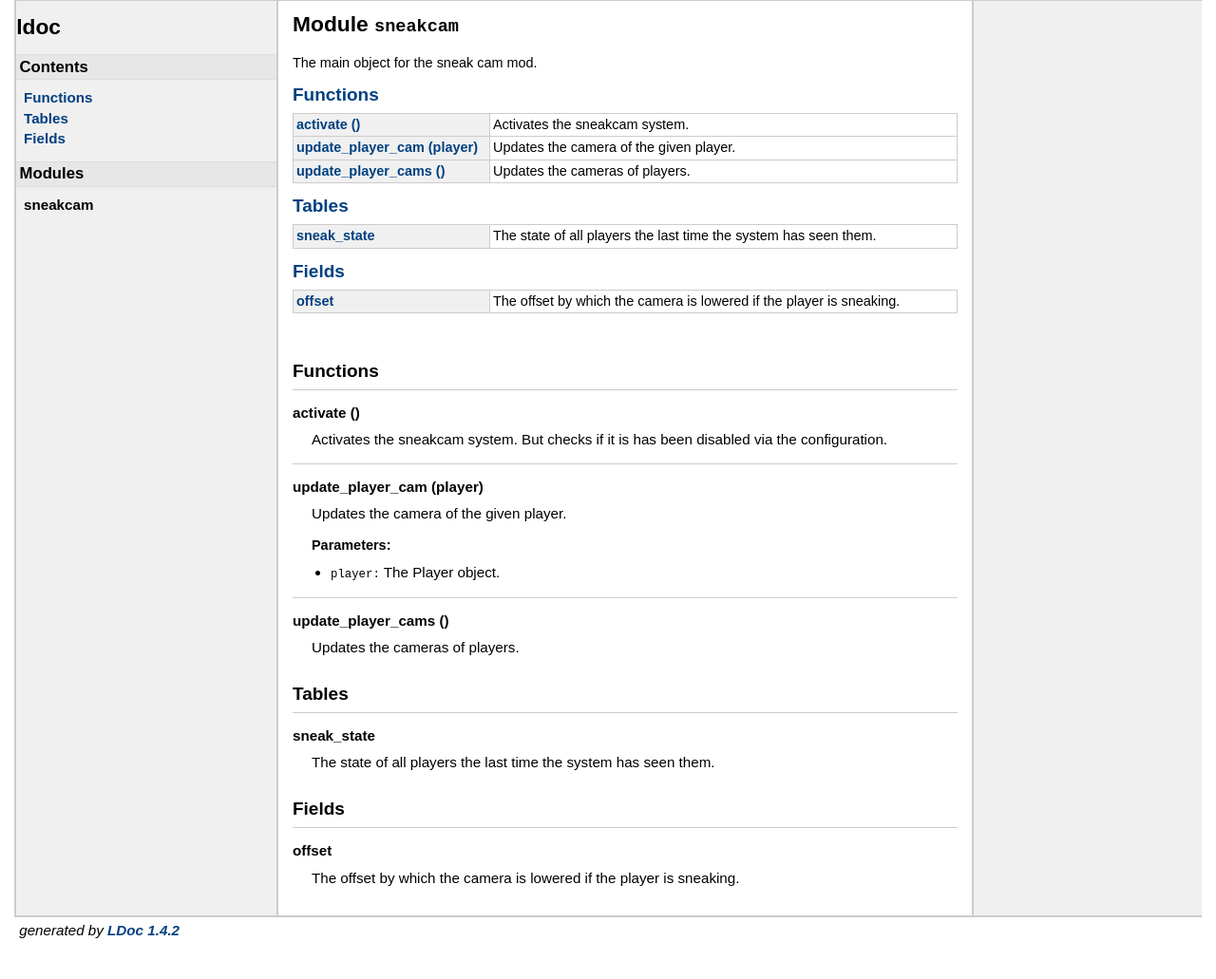
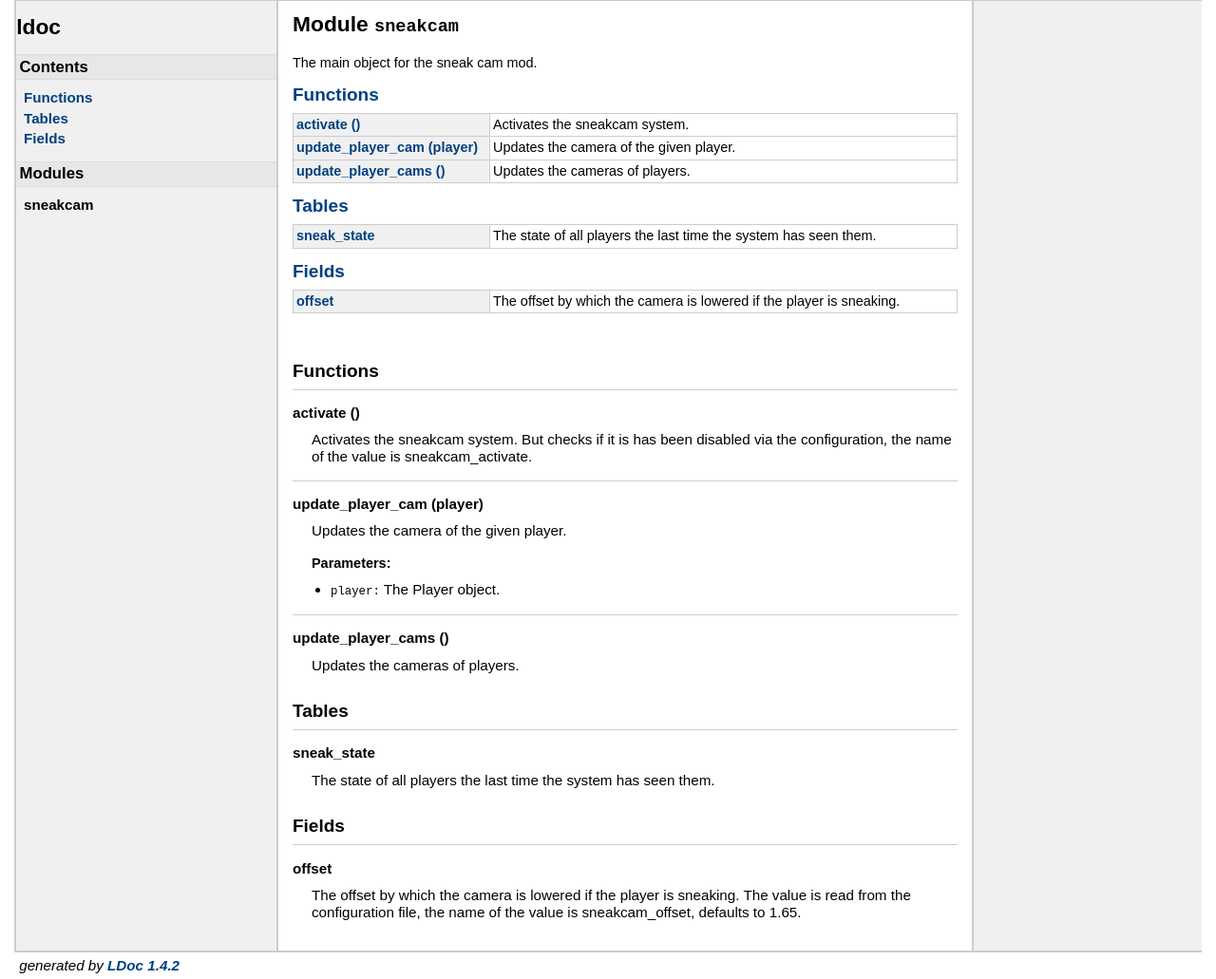
Before and after one commit to RobertZenz/minetest-australopithecus-sneak-cam, a plain HTML site: page doc/index.html in a window 1280 px wide. Shown: the whole page at 95% size. Before the commit the page ends 994 px from the top, so only its background shows below. Drawn offline with Linux system fonts and the light colour scheme.

Commit message:
Added notes about the used configuration values.

```diff
--- a/doc/index.html
+++ b/doc/index.html
@@ -91,7 +91,7 @@
     </dt>
     <dd>
     Activates the sneakcam system.  But checks if it is has been disabled via
- the configuration.
+ the configuration, the name of the value is sneakcam_activate.
 
 
 
@@ -160,6 +160,8 @@
     </dt>
     <dd>
     The offset by which the camera is lowered if the player is sneaking.
+ The value is read from the configuration file, the name of the value
+ is sneakcam_offset, defaults to 1.65.
 
 
 
```
Also changed, not shown: 1 other file.
